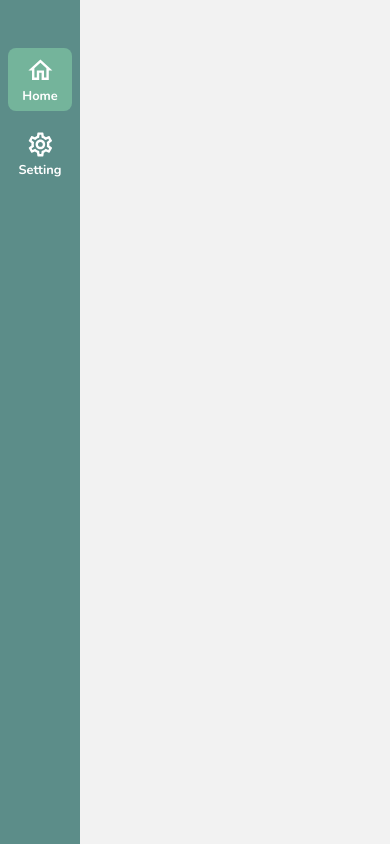
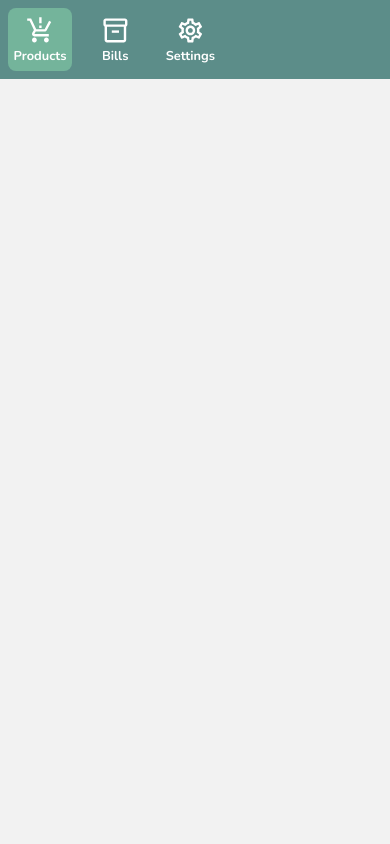
Before and after one commit to ferii007/poinket, a React (Create React App) app: page / in a window 390 px wide. Built offline with nearby package versions, Linux system fonts and the light colour scheme.

Commit message:
Update responsive for sidebar menu and add new menu (Bills)

```diff
--- a/src/app/components/layout_components/SidebarMenu.jsx
+++ b/src/app/components/layout_components/SidebarMenu.jsx
@@ -5,21 +5,29 @@ import {
 
 import HomeOutlinedIcon from '@mui/icons-material/HomeOutlined';
 import SettingsOutlinedIcon from '@mui/icons-material/SettingsOutlined';
+import ProductionQuantityLimitsOutlinedIcon from '@mui/icons-material/ProductionQuantityLimitsOutlined';
+import Inventory2OutlinedIcon from '@mui/icons-material/Inventory2Outlined';
+
 import { useState } from "react";
 
 const SidebarMenu = () => {
-    const [activeMenu, setActiveMenu] = useState('home');
+    const [activeMenu, setActiveMenu] = useState('products');
 
     const menu = [
         {
-            icon: <HomeOutlinedIcon style={{ fontSize: '1.8rem' }} />,
-            name: 'Home',
-            active: 'home',
+            icon: <ProductionQuantityLimitsOutlinedIcon style={{ fontSize: '1.8rem' }} />,
+            name: 'Products',
+            active: 'products',
+        },
+        {
+            icon: <Inventory2OutlinedIcon style={{ fontSize: '1.8rem' }} />,
+            name: 'Bills',
+            active: 'bills',
         },
         {
             icon: <SettingsOutlinedIcon style={{ fontSize: '1.8rem' }} />,
-            name: 'Setting',
-            active: 'setting',
+            name: 'Settings',
+            active: 'settings',
         }
     ];
 
@@ -43,7 +51,7 @@ const SidebarMenu = () => {
                         >
                             {item.icon}
 
-                            <span>{item.name}</span>
+                            <span style={{ display: 'block' }}>{item.name}</span>
                         </li>
                     ))}
                 </SidebarMenuList>
--- a/src/app/styledComponents/SidebarMenuStyled.js
+++ b/src/app/styledComponents/SidebarMenuStyled.js
@@ -1,13 +1,41 @@
 import styled from 'styled-components';
 
+const mobileResolutionPotrait = `480px`;
+const mobileResolutionLandscape = `959px`;
+const tabletResolutionMin = `765px`;
+const tabletResolutionMax = `1024px`;
+
+
+
 const SidebarMenuContainer = styled.div`
-    padding: 0;
+    padding: 0 0.5rem;
     background-color: var(--secondary-color);
     position: fixed;
     top: 0;
     bottom: 0;
     overflow: hidden;
-    width: 5rem;
+
+
+    /* Mobile Potrait (max-width: ${mobileResolutionPotrait}) */
+    @media only screen and (max-width: ${mobileResolutionPotrait}) and (orientation: portrait) {
+        bottom: unset;
+        left: 0;
+        right: 0;
+        padding: 0.5rem;
+    }
+
+    /* Mobile Landscape (max-width: ${mobileResolutionLandscape}) */
+    @media only screen and (max-width: ${mobileResolutionLandscape}) and (orientation: landscape) {
+
+    }
+
+    /* Tablet Potrait */
+    @media only screen and (min-width: ${tabletResolutionMin}) and (max-width: ${tabletResolutionMax}) and (orientation: portrait) {
+        bottom: unset;
+        left: 0;
+        right: 0;
+        padding: 0.7rem;
+    }
 `;
 
 const SidebarMenuList = styled.ul`
@@ -38,6 +66,24 @@ const SidebarMenuList = styled.ul`
     .menu-list:not(.menu-active):hover {
         background-color: var(--primary-color);
     }
+
+
+    /* Mobile Potrait (max-width: ${mobileResolutionPotrait}) */
+    @media only screen and (max-width: ${mobileResolutionPotrait}) and (orientation: portrait) {
+        margin-top: 0;
+        flex-direction: row;
+    }
+
+    /* Mobile Landscape (max-width: ${mobileResolutionLandscape}) */
+    @media only screen and (max-width: ${mobileResolutionLandscape}) and (orientation: landscape) {
+        margin-top: 2rem;
+    }
+
+    /* Tablet Potrait */
+    @media only screen and (min-width: ${tabletResolutionMin}) and (max-width: ${tabletResolutionMax}) and (orientation: portrait) {
+        margin-top: 0;
+        flex-direction: row;
+    }
 `
 
 export {
```
